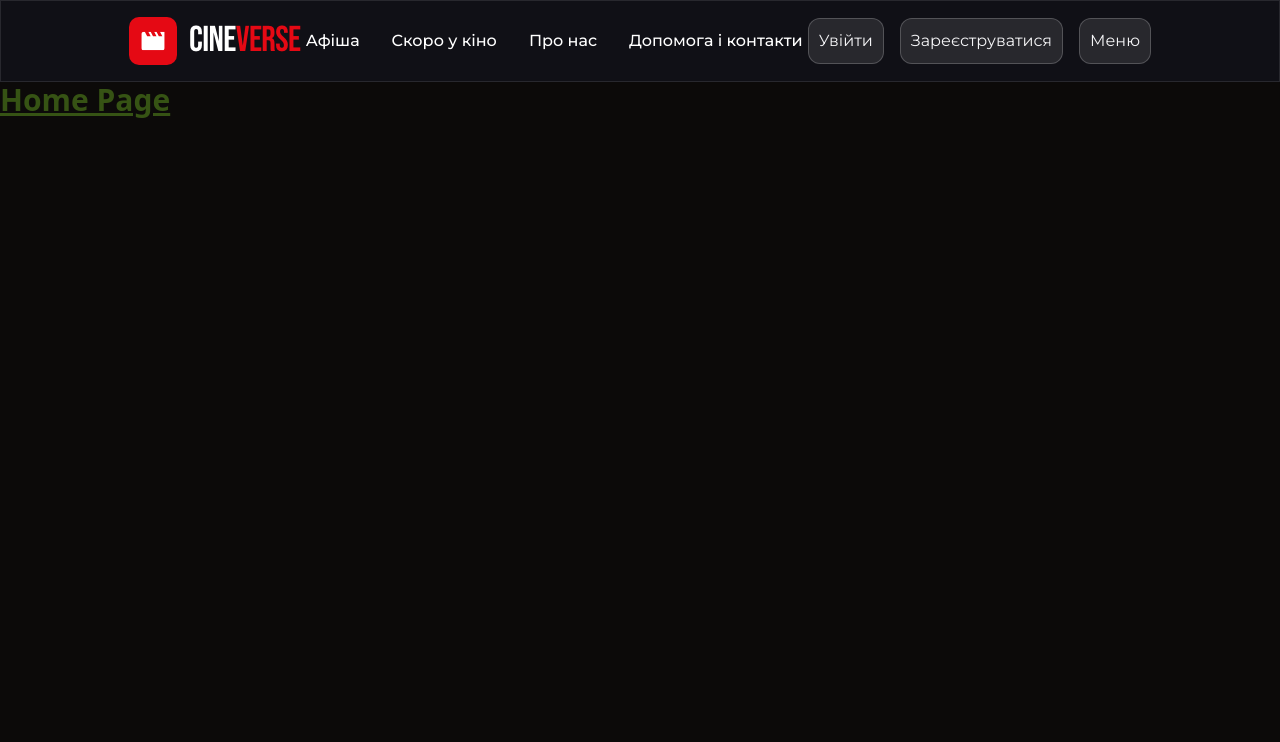
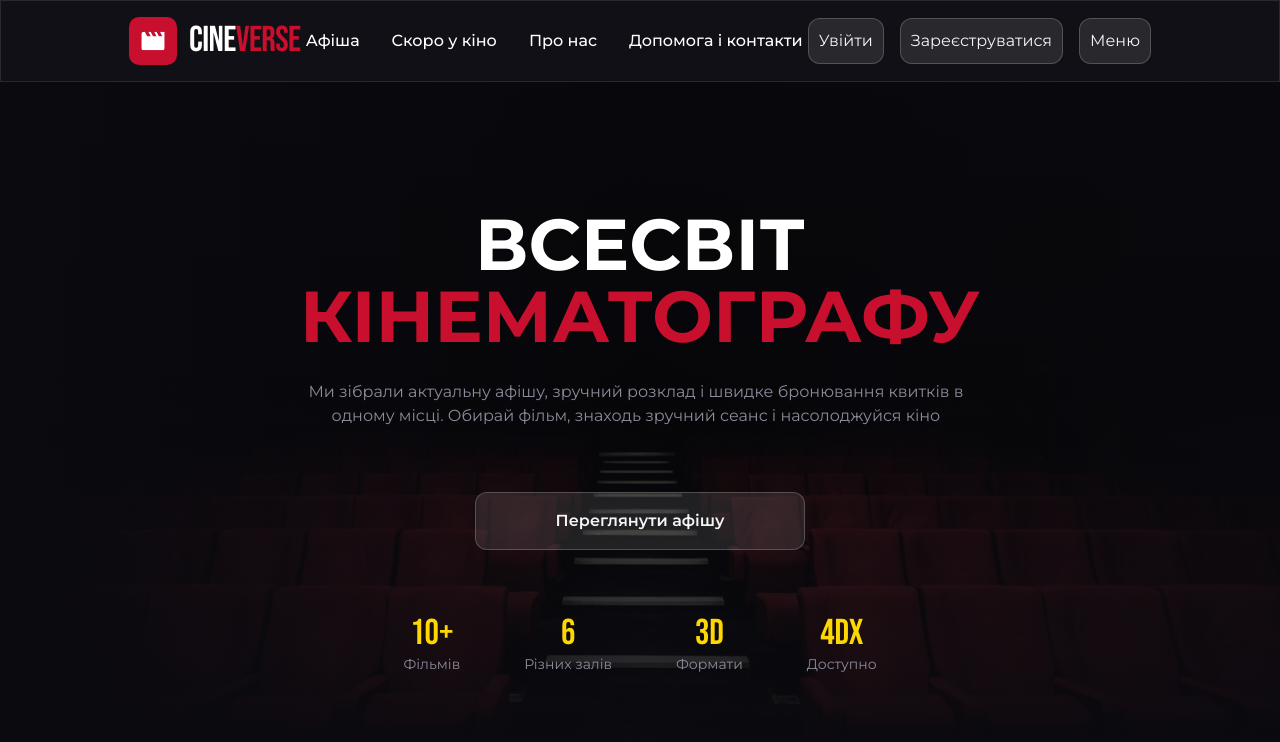
Before and after one commit to SoftServePractice2026/Frontend, a React (Vite) app: page / in a window 1280 px wide. Shown: the top 742 px of the page. Built offline with nearby package versions, Linux system fonts and the light colour scheme.

Commit message:
realize home page

```diff
--- a/src/features/home/pages/HomePage.tsx
+++ b/src/features/home/pages/HomePage.tsx
@@ -1,12 +1,74 @@
-import { ThemeToggle } from "@/features/theme";
+import Button from "@/shared/ui/Button";
+import clsx from "clsx";
 
 const HomePage = () => {
+
+    const statisticHeaderClassName = clsx(
+        "text-accent-light dark:text-accent-dark",
+        "text-4xl font-bebasNeue"
+    );
+    const statisticDescriptionClassName = clsx(
+        "text-description-light dark:text-description-dark",
+        "text-sm font-montserrat"
+    );
+
     return (
         <>
-            <div className="">
-                <h1 className="text-3xl font-bold underline text-red-900 dark:text-lime-900">
-                    Home Page
-                </h1>
+            <div className={clsx(
+                "bg-[url(src/assets/images/home_background.png)] bg-cover bg-center flex-1 flex flex-col items-center justify-center relative",
+                "",
+            )}
+            >
+                {/* { Градієнти } */}
+                <div className={clsx(
+                    "absolute inset-0 z-0 bg-gradient-to-b",
+                    "from-[#FFF2E0], via-[#FFF8F0], to-[#FFE6D2]",
+                    "dark:from-[#0A0A0FCC] dark:via-[#0A0A0F99] dark:to-[#0A0A0F]"
+                )} />
+                <div className={clsx(
+                    "absolute inset-0 z-0 bg-gradient-to-r ",
+                    "from-[#FFE0C8] via-[#FFF8F000] to-[#FFE0C8]",
+                    "dark:from-[#0A0A0F] dark:via-[#0A0A0F00] dark:to-[#0A0A0F80]"
+                )} />
+
+                {/* { Основний контент } */}
+                <div className={clsx("flex flex-col items-center justify-center z-10")}>
+                    <div className={clsx("text-center mb-16")}>
+                        <h1 className={clsx("mb-7")}>
+                            <span className={clsx(
+                                "",
+                                "text-primary-light dark:text-primary-dark uppercase",
+                                "font-montserrat font-bold text-7xl"
+                            )}
+                            >всесвіт</span><br />
+                            <span className={clsx(
+                                "text-secondary-light dark:text-secondary-dark uppercase",
+                                "font-montserrat font-bold text-7xl"
+                            )}
+                            >кінематографу</span>
+                        </h1>
+                        <p className={clsx("text-description-light dark:text-description-dark max-w-2xl font-montserrat font-base")}>Ми зібрали актуальну афішу, зручний розклад і швидке бронювання квитків в одному місці. Обирай фільм, знаходь зручний сеанс і насолоджуйся кіно </p>
+                    </div>
+                    <Button className={clsx("px-20 py-4 mb-16 font-semibold")}>Переглянути афішу</Button>
+                    <div className={clsx("flex gap-16")}>
+                        <p className={clsx("flex flex-col items-center")}>
+                            <span className={statisticHeaderClassName}>10+</span>
+                            <span className={statisticDescriptionClassName}>Фільмів</span>
+                        </p>
+                        <p className={clsx("flex flex-col items-center")}>
+                            <span className={statisticHeaderClassName}>6</span>
+                            <span className={statisticDescriptionClassName}>Різних залів</span>
+                        </p>
+                        <p className={clsx("flex flex-col items-center")}>
+                            <span className={statisticHeaderClassName}>3D</span>
+                            <span className={statisticDescriptionClassName}>Формати</span>
+                        </p>
+                        <p className={clsx("flex flex-col items-center")}>
+                            <span className={statisticHeaderClassName}>4DX</span>
+                            <span className={statisticDescriptionClassName}>Доступно</span>
+                        </p>
+                    </div>
+                </div>
             </div>
         </>
     );
--- a/src/features/menu/components/UserMenu.tsx
+++ b/src/features/menu/components/UserMenu.tsx
@@ -25,7 +25,7 @@ export function UserMenu() {
             </Button>
 
             {menuView && (
-                <div className="absolute right-0 mt-2 w-48 border shadow-lg bg-white dark:bg-gray-900 dark:border-gray-700">
+                <div className="absolute right-0 mt-2 w-48 border shadow-lg bg-white dark:bg-gray-900 dark:border-gray-700 z-20">
                     {menuView === "main" && (
                         <MainMenu
                             itemOnMenuClassName={itemOnMenuClassName}
--- a/src/shared/layouts/MainLayout.tsx
+++ b/src/shared/layouts/MainLayout.tsx
@@ -1,11 +1,12 @@
 import { Outlet } from "react-router-dom";
 import Header from "./Header";
+import clsx from "clsx";
 
 const MainLayout = () => {
     return (
         <>
-            <main className="dark:bg-stone-950 bg-white h-dvh">
-                <Header/>
+            <main className="relative min-h-dvh flex flex-col dark:bg-stone-950 bg-white">
+                <Header />
                 <Outlet />
             </main>
         </>
--- a/tailwind.config.js
+++ b/tailwind.config.js
@@ -19,17 +19,22 @@ module.exports = {
 
         secondary: {
           light: "#00ADB5",
-          dark: "#E50914",
+          dark: "#C8102E",
         },
 
         accent: {
           light: "#C400C6",
-          dark: "#D4AF37",
+          dark: "#FFD700",
         },
 
         button: {
           light: "#1A1A1B",
           dark: "#F5F5F7",
+        },
+
+        description: {
+          light: "",
+          dark: "#8B8B9A",
         }
       }
     },
```
Also changed, not shown: src/assets/images/home_background.png (added).
